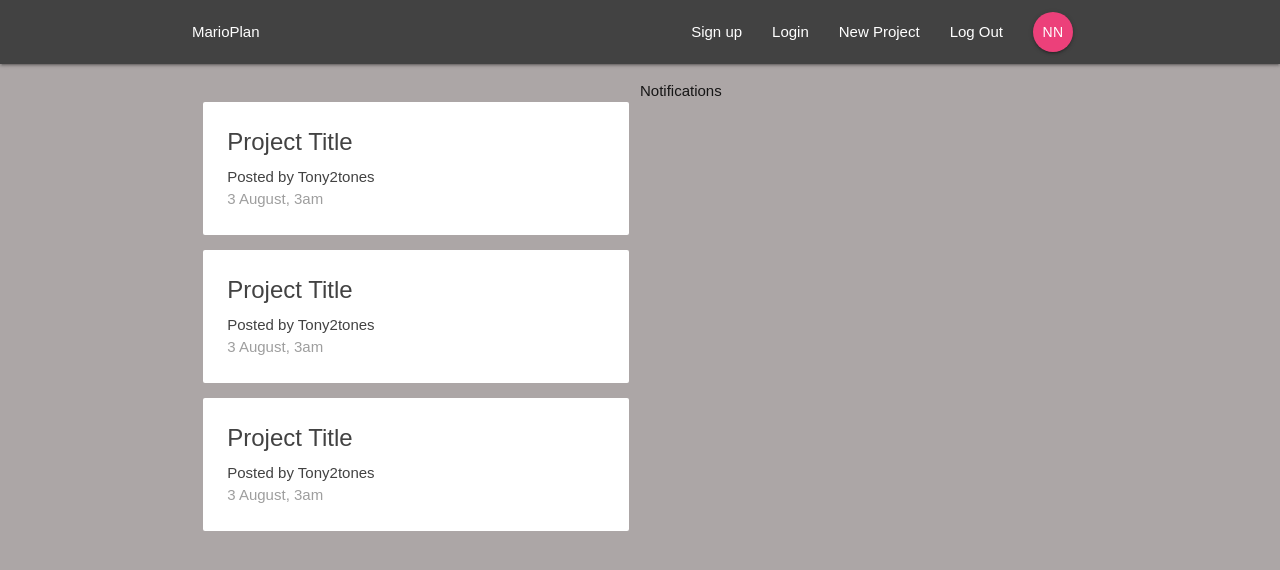
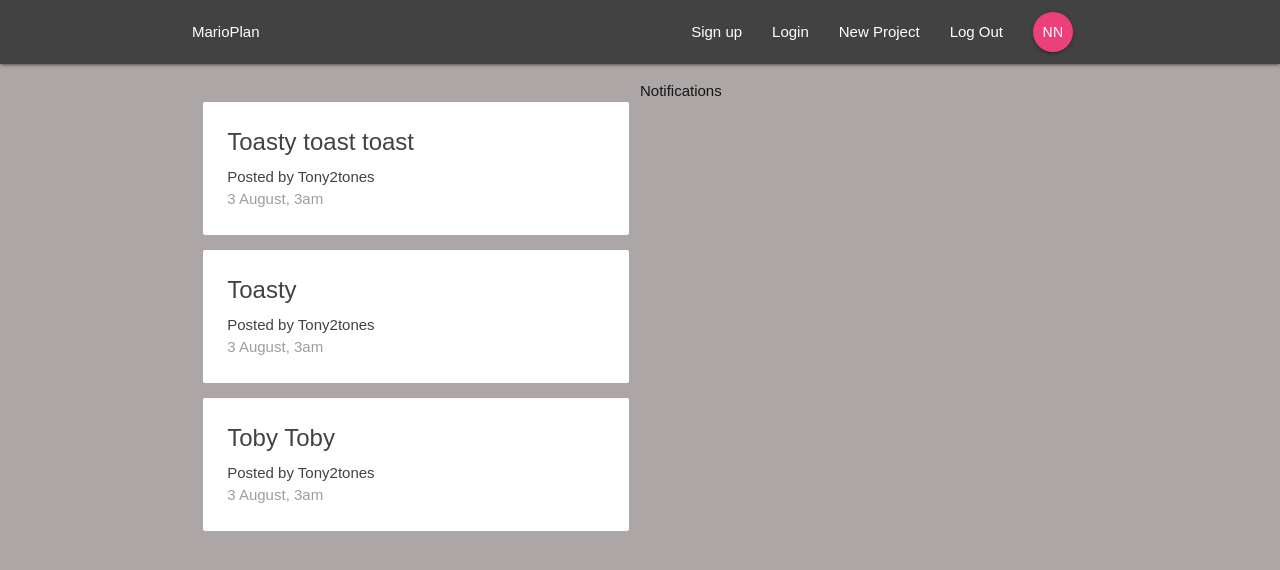
Before and after one commit to tony2tones/react-redux-firebase-tut, a React (Create React App) app in the folder marioplan/: page / in a window 1280 px wide. Shown: the top 570 px of the page. Built offline with nearby package versions, Linux system fonts and the light colour scheme.

Commit message:
Added thunk and middleware

```diff
--- a/marioplan/package.json
+++ b/marioplan/package.json
@@ -8,7 +8,8 @@
     "react-redux": "^5.0.7",
     "react-router-dom": "^4.3.1",
     "react-scripts": "2.0.5",
-    "redux": "^4.0.1"
+    "redux": "^4.0.1",
+    "redux-thunk": "^2.3.0"
   },
   "scripts": {
     "start": "react-scripts start",
--- a/marioplan/src/components/dashboard/Dashboard.js
+++ b/marioplan/src/components/dashboard/Dashboard.js
@@ -1,16 +1,17 @@
 import React, { Component } from "react";
 import Notifications from "./Notifications";
 import ProjectList from "../projects/ProjectList";
-import { connect } from 'react-redux';
+import { connect } from "react-redux";
 
 class Dashboard extends Component {
   render() {
     console.log(this.props);
+    const { projects } = this.props;
     return (
       <div className="dashboard container">
         <div className="row">
           <div className="col s12 m6">
-            <ProjectList />
+            <ProjectList projects={projects} />
           </div>
           <div className="col s12 m5 offset-m1" />
           <Notifications />
@@ -20,10 +21,10 @@ class Dashboard extends Component {
   }
 }
 
-const mapStateToProps = (state) => {
+const mapStateToProps = state => {
   return {
     projects: state.project.projects
-  }
-}
+  };
+};
 
 export default connect(mapStateToProps)(Dashboard);
--- a/marioplan/src/components/projects/ProjectList.js
+++ b/marioplan/src/components/projects/ProjectList.js
@@ -1,12 +1,13 @@
 import React from "react";
-import ProjectSummary from './ProjectSummary';
+import ProjectSummary from "./ProjectSummary";
 
-const ProjectList = () => {
+const ProjectList = ({ projects }) => {
   return (
     <div className="project-list section">
-        <ProjectSummary />
-        <ProjectSummary />
-        <ProjectSummary />
+      {projects &&
+        projects.map(project => {
+          return <ProjectSummary project={project} key={project.id} />;
+        })}
     </div>
   );
 };
--- a/marioplan/src/components/projects/ProjectSummary.js
+++ b/marioplan/src/components/projects/ProjectSummary.js
@@ -1,10 +1,10 @@
 import React from "react";
 
-const ProjectSummary = () => {
+const ProjectSummary = ({project}) => {
   return (
     <div className="card z-depth-0 project-summary">
       <div className="card-content grey-text text-darken-3">
-        <span className="card-title">Project Title</span>
+        <span className="card-title">{project.title}</span>
         <p>Posted by Tony2tones</p>
         <p className="grey-text">3 August, 3am</p>
       </div>
--- a/marioplan/src/index.js
+++ b/marioplan/src/index.js
@@ -3,11 +3,12 @@ import ReactDOM from 'react-dom';
 import './index.css';
 import App from './App';
 import * as serviceWorker from './serviceWorker';
-import { createStore } from 'redux';
+import { createStore, applyMiddleware } from 'redux';
 import rootReducer from './store/reducers/rootReducer';
 import { Provider } from 'react-redux';
+import thunk from 'redux-thunk';
 
-const store = createStore(rootReducer);
+const store = createStore(rootReducer, applyMiddleware(thunk));
 
 ReactDOM.render(<Provider store={store}><App /></Provider>, document.getElementById('root'));
 
--- /dev/null
+++ b/marioplan/src/store/actions/projectActions.js
@@ -0,0 +1,6 @@
+export const createProject = (project) => {
+    return (dispatch, getState) => {
+        //make async calll to database
+        dispatch({type: 'CREATE_PROJECT', project});
+    }
+};
```
Also changed, not shown: 1 other file (tests, documents, lock files or other folders).
